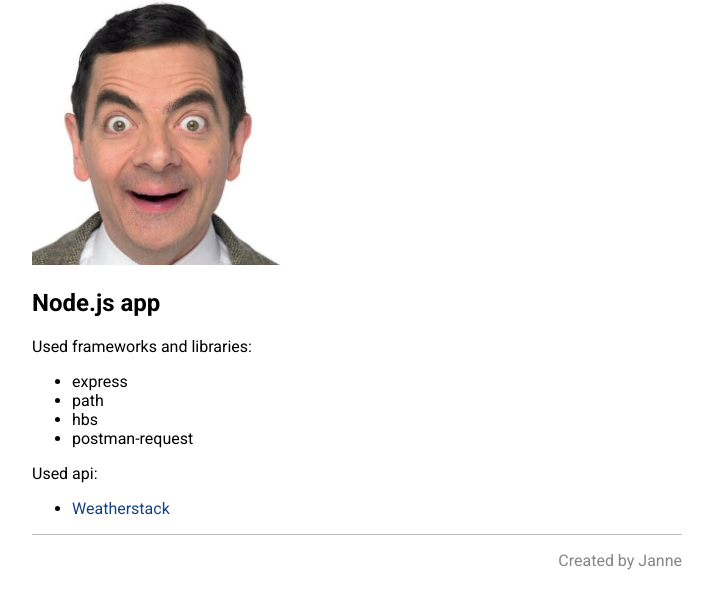
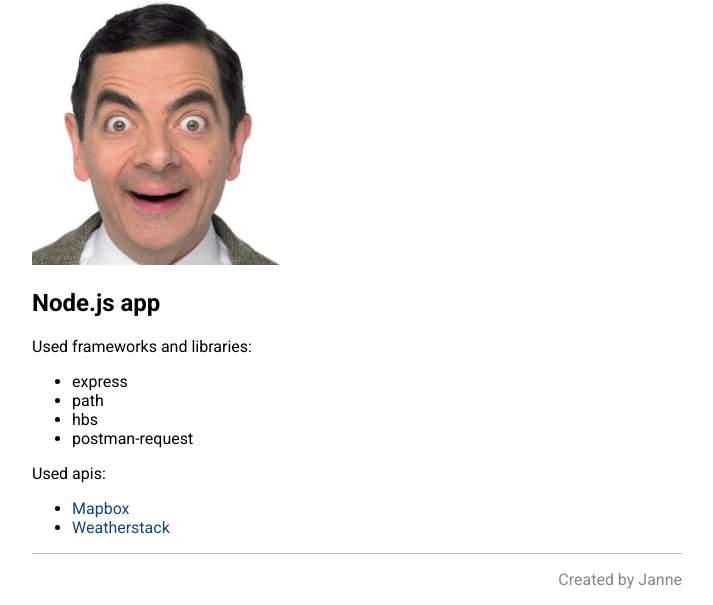
Before and after one commit to janne-lahtinen/nodejs-weather-app, a Node server app: page /about in a window 1280 px wide. Shown: the part 292-897 px from the top of the page, without its empty margins (283-996 px from the left). Before the commit the page ends 862 px from the top, so only its background shows below. Run offline with Node 20, Linux system fonts and the light colour scheme; some libraries are stand-ins or nearby versions.

Commit message:
add mapbox

```diff
--- a/templates/views/about.hbs
+++ b/templates/views/about.hbs
@@ -15,8 +15,9 @@
       <li>hbs</li>
       <li>postman-request</li>
     </ul>
-    <p>Used api:</p>
+    <p>Used apis:</p>
     <ul>
+      <li><a href="https://www.mapbox.com/">Mapbox</a></li>
       <li><a href="https://weatherstack.com/">Weatherstack</a></li>
     </ul>
   </section>
```
